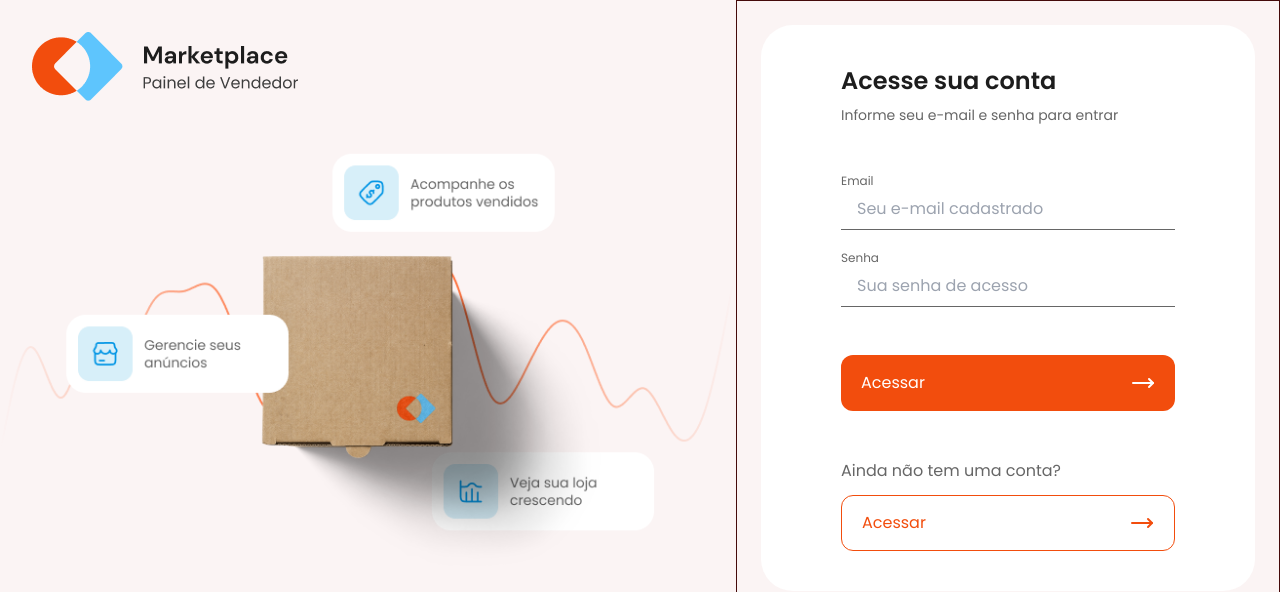
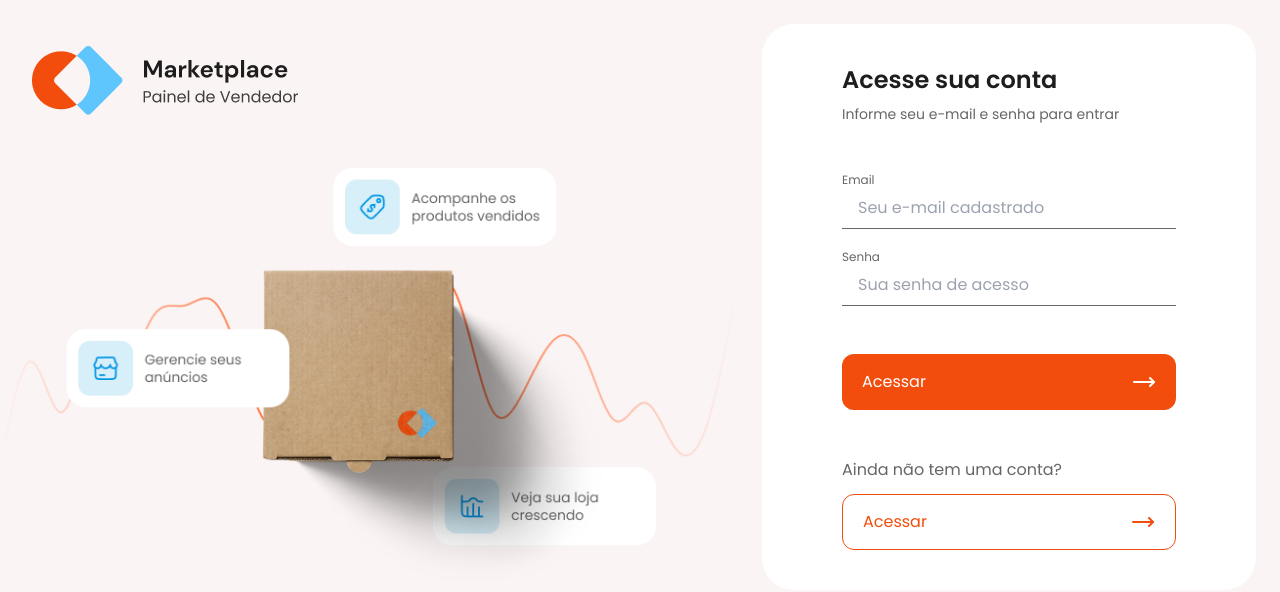
Before and after one commit to cesar7722a/Gestao-de-Marktplace, a React (Vite) app: page / in a window 1280 px wide. Shown: the top 592 px of the page. Built offline with nearby package versions, Linux system fonts and the light colour scheme.

Commit message:
chore:adicionando flex na div q envolve o cardLogin

```diff
--- a/src/pages/CardLogin.tsx
+++ b/src/pages/CardLogin.tsx
@@ -2,7 +2,7 @@ import { Eye, KeyRound, Mail, MoveRight } from "lucide-react";
 
 export function CardLogin() {
   return (
-    <div className="p-6 border border-red-950">
+    <div className="p-6">
       <div className="bg-white rounded-[32px] w-[494px]">
         <div className="px-20 py-10 space-y-12">
           <div className="space-y-12">
--- a/src/pages/Login.tsx
+++ b/src/pages/Login.tsx
@@ -3,7 +3,7 @@ import { CardLogin } from "./CardLogin";
 export function Login() {
   return (
     <div className="h-screen">
-      <div className="flex">
+      <div className="flex justify-between items-center">
         <div className="w-[755px]">
           <figure className="pt-8 pl-8">
             <img src="../public/Title.png" alt="logo gestão marketplace" />
```
